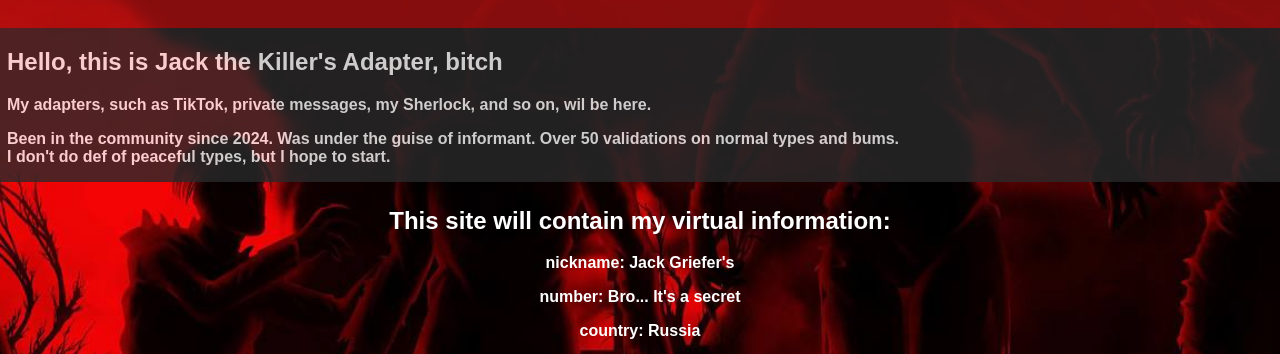
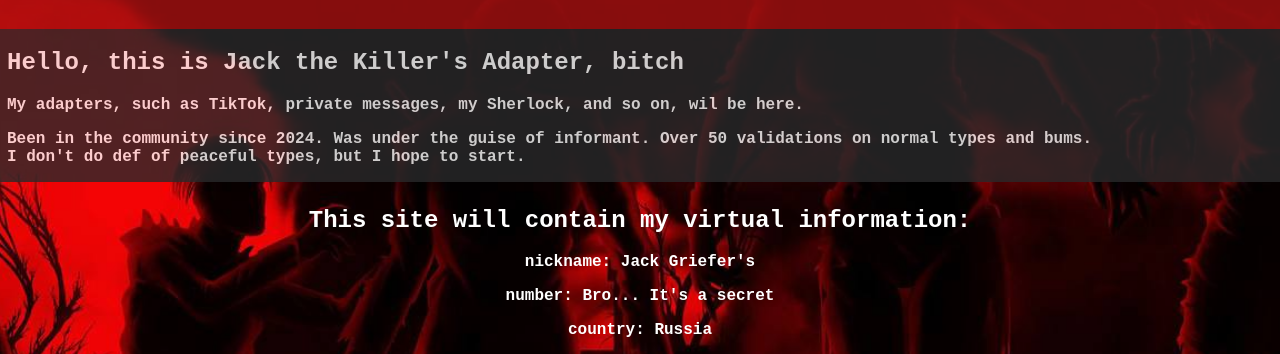
Before and after one commit to Jack-Osint/jack2, a plain HTML site: page index.html in a window 1280 px wide. Shown: the part 182-536 px from the top of the page. Drawn offline with Linux system fonts and the light colour scheme.

Commit message:
Update index.html

```diff
--- a/index.html
+++ b/index.html
@@ -18,7 +18,7 @@
 			background-position: center;
 			background-attachment: fixed;
 			margin: 0;
-			font-family: sans-serif, monospace;
+			font-family: 'Courier New', Courier, monospace;
 			color: white;
 			overflow-x: hidden;
 		}
```
